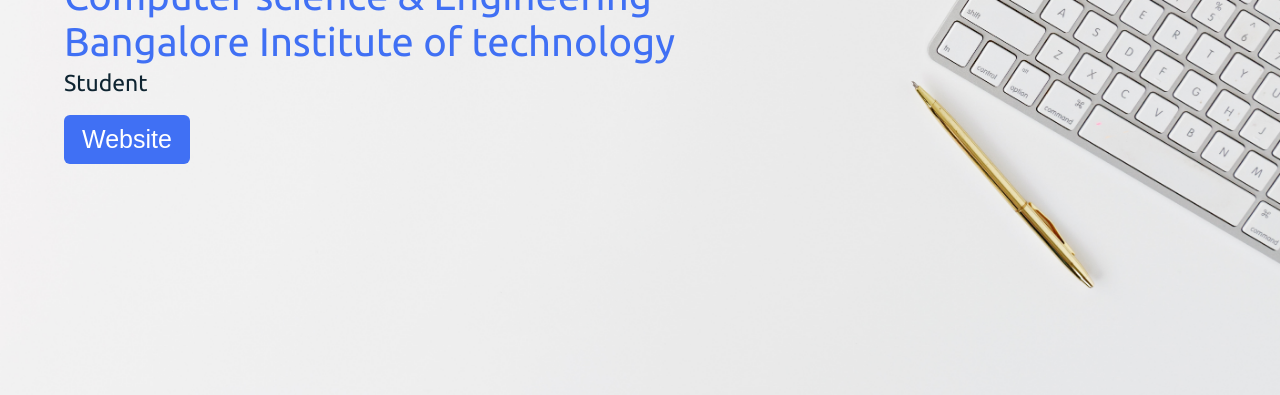
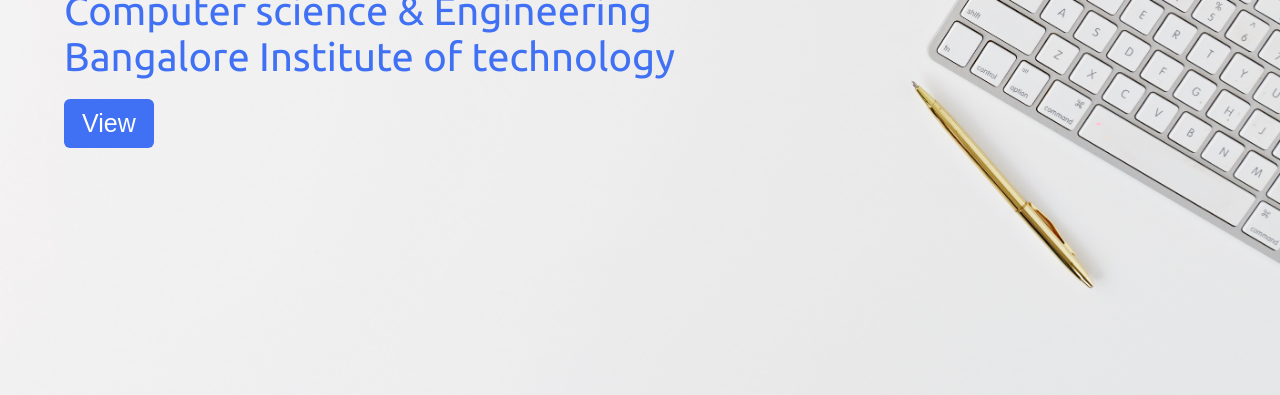
Before and after one commit to nehalms/portfolio, a plain HTML site: page index.html in a window 1280 px wide. Shown: the part 405-800 px from the top of the page. Drawn offline with Linux system fonts and the light colour scheme.

Commit message:
Update index.html

```diff
--- a/index.html
+++ b/index.html
@@ -46,10 +46,10 @@
           <div class="text-one">Hello,</div>
           <div class="text-two">I'm Nehal M S</div>
           <div class="text-three">Computer science & Engineering<br/> Bangalore Institute of technology</div>
-          <div class="text-four">Student</div>
+          <div class="text-four"></div>
         </div>
         <div class="button">
-          <a target="_blank" href="https://sites.google.com/view/nehalms/home"><button>Website</button></a>
+          <a target="_blank" href="https://sites.google.com/view/nehalms/home"><button>View</button></a>
         </div>
       </div>
     </section>
@@ -181,7 +181,7 @@
           <div class="topic">Have Any Project?</div>
           <p> I bring expertise in Java, Python, React, and web development to enhance your project's success. With a proven track record of delivering high-quality solutions, I am committed to contributing my skills and dedication to your project's goals. My proficiency and adaptability make me a valuable asset, ensuring timely and efficient project completion.</p>
           <div class="button">
-            <a target="_blank" href="https://www.linkedin.com/in/nehal-m-s-7a9a5324a"><button>Let's Chat</button></a>
+            <a target="_blank" href="https://www.linkedin.com/in/nehal-m-s-7a9a5324a"><button>Let's Connect</button></a>
           </div>
         </div>
       </div>
```
